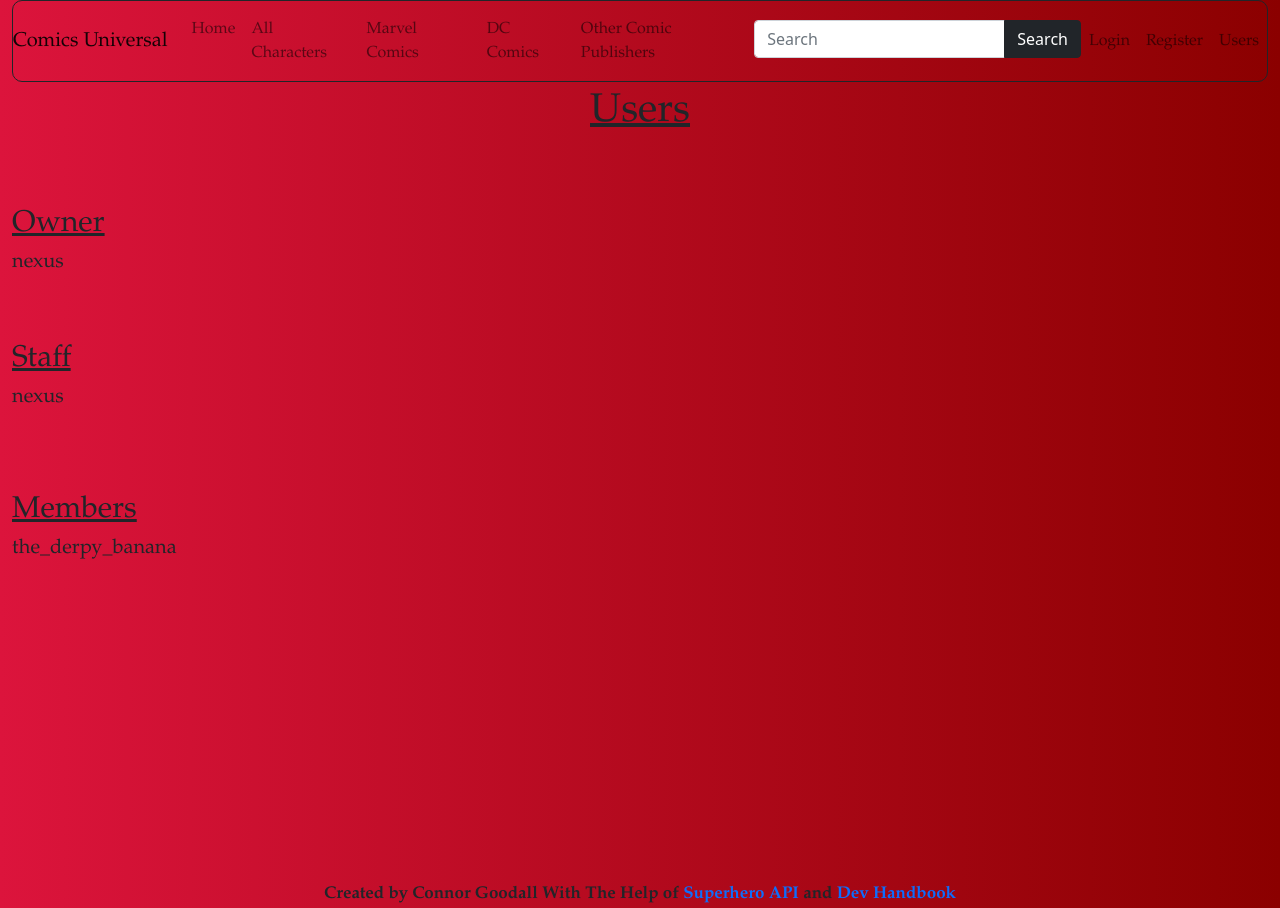
After one commit to Connor-Goodall/comicwiki, a Django app: page /users/ in a window 1280 px wide. The commit adds this page. Run offline with Django 4.2, Linux system fonts and the light colour scheme; data comes from the database, SQL or seed files in the repository.

Commit message:
Created the users page so people can see all the users for the website

```diff
--- a/comicswiki/urls.py
+++ b/comicswiki/urls.py
@@ -35,6 +35,7 @@ urlpatterns = [
      'password_reset_confirm.html'), name = 'password_reset_confirm'),
     path('password_reset_complete/', auth_views.PasswordResetCompleteView.as_view(template_name =
     'password_reset_complete.html'), name = 'password_reset_complete'),
+    path('users/', user_views.users, name = 'users'),
 ]
 
 if settings.DEBUG:
--- a/templates/comics/allCharacters.html
+++ b/templates/comics/allCharacters.html
@@ -9,7 +9,7 @@
             Add a Character
     </a>
         </div>
-    <div class="text-md-left" style = "font-family: Garamond, serif; font-size: 40px; text-align: center">
+    <div class="text-md-left" style = "font-family: Garamond, serif; font-size: 30px; text-align: center">
     &nbsp
 </div>
  <div class="row">
--- a/templates/comics/base.html
+++ b/templates/comics/base.html
@@ -56,7 +56,11 @@
             <li class="nav-item">
                 <a class="nav-link" href="{% url 'register' %}" style = "font-family: Garamond" >Register</a>
             </li>
+
            {% endif %}
+           <li class="nav-item">
+                <a class="nav-link" href="{% url 'users' %}" style = "font-family: Garamond" >Users</a>
+            </li>
        </ul>
 
   </div>
@@ -75,7 +79,7 @@
             <a href = "https://github.com/akabab/superhero-api" class = "text-decoration-none">
                 Superhero API
                 </a>
-            From Github User Akabab and
+                and
             <a href = " https://www.devhandbook.com" class = "text-decoration-none">
             Dev Handbook
             </a>
--- /dev/null
+++ b/templates/users/users.html
@@ -0,0 +1,48 @@
+{% extends "base.html" %}
+{% block content %}
+<div style="min-height: 100vh;">
+    <div class="text-decoration-underline" style = "font-family: Garamond, serif; font-size: 40px; text-align: center; ">
+        Users
+    </div>
+    <div class="text-md-left" style = "font-family: Garamond, serif; font-size: 40px; text-align: center">
+        &nbsp
+    </div>
+    <div class="text-decoration-underline" style = "font-family: Garamond, serif; font-size: 30px;">
+        Owner
+    </div>
+    <div class="text-md-start" style = "font-family: Garamond, serif; font-size: 20px; ">
+        {{ owner.username }}
+    </div>
+    <div class="text-md-left" style = "font-family: Garamond, serif; font-size: 40px; text-align: center">
+        &nbsp
+    </div>
+    <div class="text-decoration-underline" style = "font-family: Garamond, serif; font-size: 30px;">
+        Staff
+    </div>
+     <div class="row">
+         {% for worker in staff %}
+         <div class="col-sm-3 mb-3">
+            <div class="text-md-left" style = "font-family: Garamond, serif; font-size: 20px">
+                {{ worker.username }}
+            </div>
+         </div>
+         {% endfor %}
+     </div>
+    <div class="text-md-left" style = "font-family: Garamond, serif; font-size: 40px; text-align: center">
+        &nbsp
+    </div>
+    <div class="text-decoration-underline" style = "font-family: Garamond, serif; font-size: 30px;">
+        Members
+    </div>
+    <div class="row">
+         {% for member in members %}
+         <div class="col-sm-3 mb-3">
+            <div class="text-md-left" style = "font-family: Garamond, serif; font-size: 20px">
+                {{ member.username }}
+            </div>
+         </div>
+         {% endfor %}
+     </div>
+
+</div>
+{% endblock %}
--- a/users/views.py
+++ b/users/views.py
@@ -1,5 +1,6 @@
 from django.shortcuts import render, redirect
 from django.contrib.auth.decorators import login_required
+from django.contrib.auth.models import User
 from .form import UserRegisterForm, UserUpdateForm, ProfileUpdateForm
 # Create your views here.
 
@@ -27,3 +28,9 @@ def profile(request):
         u_form = UserUpdateForm(instance = request.user)
         p_form = ProfileUpdateForm(instance = request.user.profile)
         return render(request, 'profile.html', {'u_form': u_form, 'p_form': p_form})
+
+def users(request):
+    owner = User.objects.filter(is_superuser = True)
+    staff = User.objects.filter(is_staff = True)
+    members = User.objects.exclude(is_staff = True)
+    return render(request, 'users.html', {'owner': owner[0], 'staff': staff, 'members': members})
```
